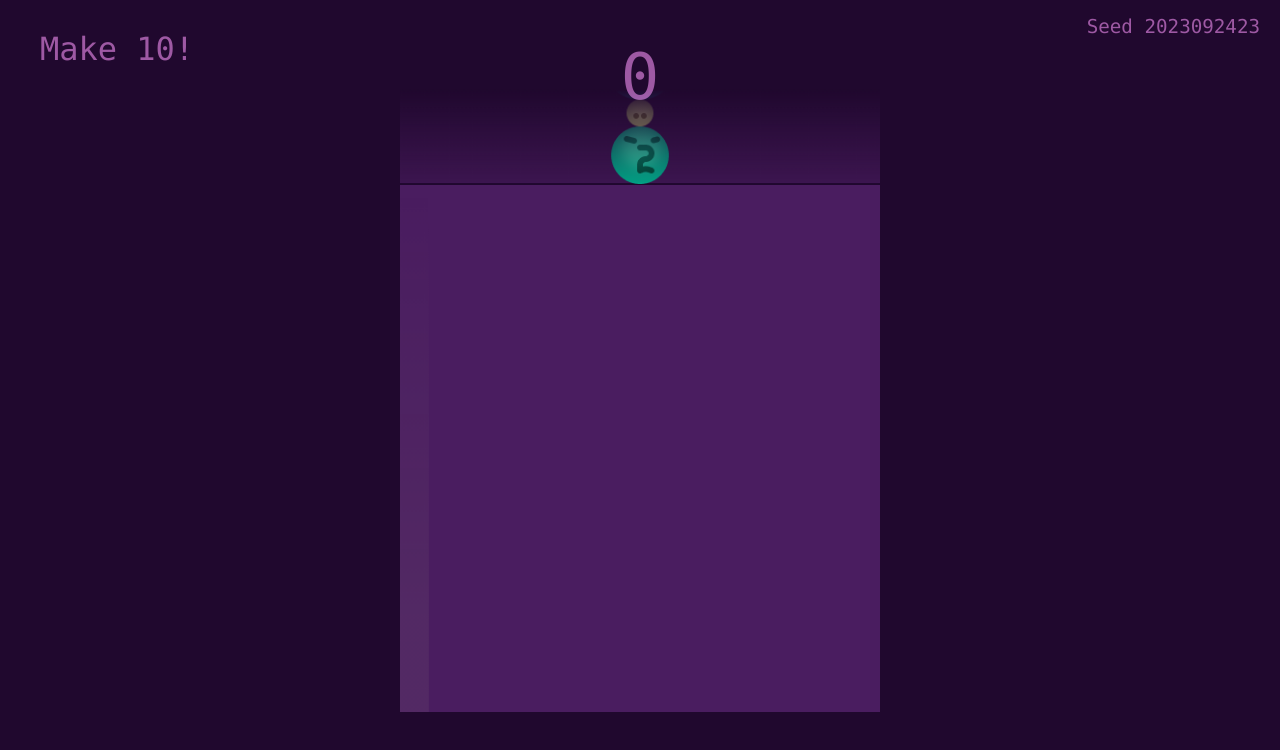
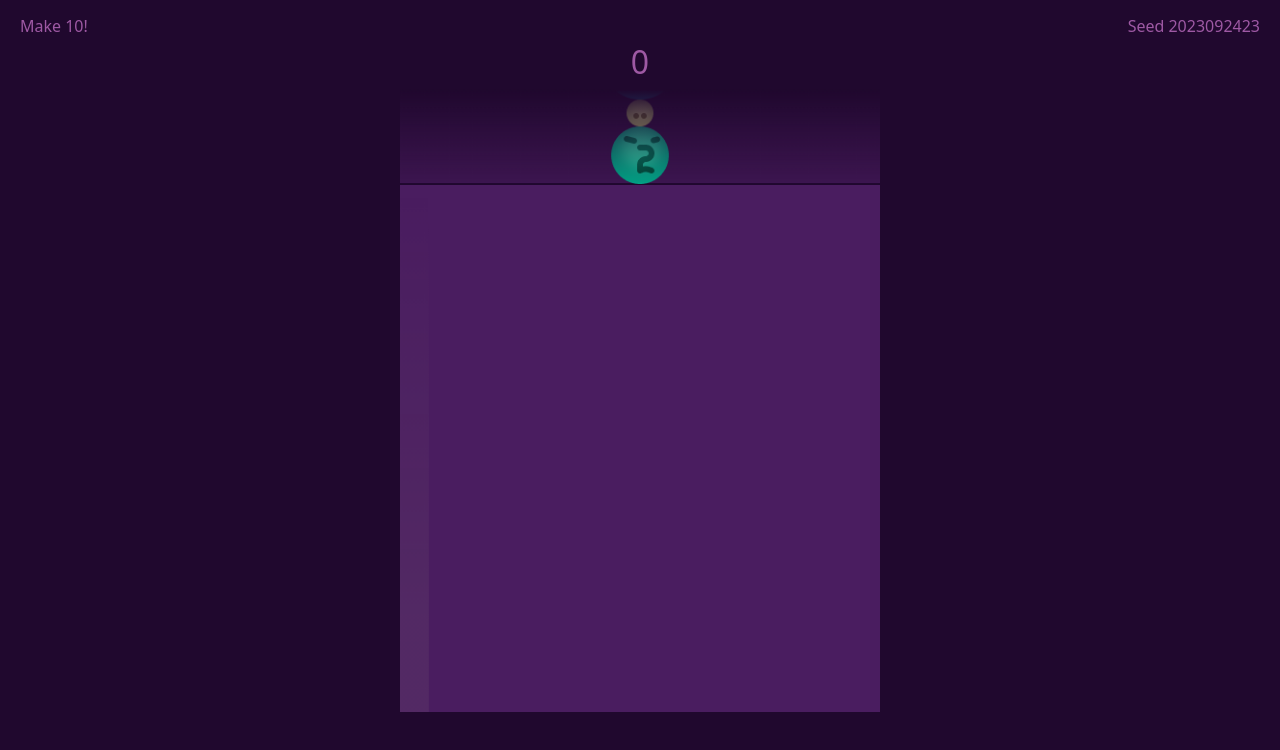
Before and after one commit to noacubestudio/suika-game-remix, a plain HTML site: page index.html in a window 1280 px wide. Drawn offline with Linux system fonts and the light colour scheme.

Commit message:
input tweaks, mobile display tweaks

```diff
--- a/game.js
+++ b/game.js
@@ -7,7 +7,7 @@ const SPHERES_CONFIG = [
     { stage: 2, radius: 20, points:  4, density: 0.25, friction: 0.2, restitution: 0.15, sound: new Audio('woosh-02.wav') },
     { stage: 3, radius: 30, points:  6, density: 0.2 , friction: 0.2, restitution: 0.15, sound: new Audio('woosh-03.wav') },
     { stage: 4, radius: 40, points: 10, density: 0.2 , friction: 0.2, restitution: 0.15, sound: new Audio('woosh-04.wav') },
-    { stage: 5, radius: 54, points: 16, density: 0.2 , friction: 0.2, restitution: 0.15 },
+    { stage: 5, radius: 54, points: 16, density: 0.2 , friction: 0.2, restitution: 0.15, sound: new Audio('woosh-01.wav') },
     { stage: 6, radius: 66, points: 26, density: 0.2 , friction: 0.2, restitution: 0.15 },
     { stage: 7, radius: 80, points: 42, density: 0.2 , friction: 0.2, restitution: 0.15 },
     { stage: 8, radius:100, points: 68, density: 0.2 , friction: 0.2, restitution: 0.15 },
@@ -87,6 +87,7 @@ let lastTickTime = Common.now();
 let isTouching = false;
 
 
+// walls, sensor at the top
 sceneSetup();
 
 
@@ -172,16 +173,20 @@ Events.on(engine, 'collisionActive', (event) => {
 });
 
 // mouse/touch events
+document.addEventListener('touchstart', startedTouch);
+document.addEventListener('touchmove', movedTouch);
+document.addEventListener('touchend', endedTouch);
+let usingTouchDevice = undefined;
 document.addEventListener('mousedown', startedTouch);
-document.addEventListener('touchstart', startedTouch);
 document.addEventListener('mousemove', movedTouch);
-document.addEventListener('touchmove', movedTouch);
 document.addEventListener('mouseup', endedTouch);
-document.addEventListener('touchend', endedTouch);
+
 
 function startedTouch(event) {
     event.preventDefault();
     if (lostGame) return;
+    if (event.type === 'touchstart') usingTouchDevice = true;
+    if (event.type === 'mousedown' && usingTouchDevice) return;
     isTouching = true;
 
     pushSphereFromBag(nextDrops, bagNext());
@@ -194,6 +199,7 @@ function startedTouch(event) {
 
 function movedTouch(event) {
     event.preventDefault();
+    if (event.type === 'mousemove' && usingTouchDevice) return;
     if (lostGame) return;
 
     const pos = (event.touches !== undefined) ? event.touches[0] : event;
@@ -204,6 +210,7 @@ function movedTouch(event) {
 
 function endedTouch(event) {
     if (lostGame) return;
+    if (event.type === 'mouseup' && usingTouchDevice) return;
     isTouching = false;
 
     dropScheduled = true;
@@ -214,7 +221,7 @@ function endedTouch(event) {
 function sceneSetup() {
     // floor and walls
     const wallStyle = { fillStyle: '#F9F' };
-    const wallWidth = 20;
+    const wallWidth = 40;
     const totalHeight = PLAY_AREA_HEIGHT + DROP_HEIGHT;
     Composite.add(world, [
         Bodies.rectangle(PLAY_AREA_WIDTH/2, totalHeight + wallWidth/2, PLAY_AREA_WIDTH, wallWidth, { isStatic: true, render: wallStyle }),
--- a/index.html
+++ b/index.html
@@ -2,7 +2,10 @@
 <html>
 <head>
     <meta charset="UTF-8">
+    <meta name="viewport" content="width=device-width, initial-scale=1.0, maximum-scale=1.0, user-scalable=no">
     <title>Suika Game Remix</title>
+
+
     <style>
         body {
             margin: 0;
@@ -13,6 +16,7 @@
             height: 100vh;
             background-color: #20082E;
             user-select: none;
+            font-family: system-ui, -apple-system, BlinkMacSystemFont, 'Segoe UI', Roboto, Oxygen, Ubuntu, Cantarell, 'Open Sans', 'Helvetica Neue', sans-serif;
         }
 
         #canvas-container {
@@ -34,28 +38,25 @@
             left: 50%;
             transform: translateX(-50%);
             text-align: center;
-            font-size: 4em;
-            font-family: 'Consolas', monospace;
+            font-size: 4vh;
             color: #ff99ff90;
         }
 
         #game-title {
             position: absolute;
-            top: 30px;
-            left: 40px;
-            font-size: 2em;
+            top: 15px;
+            left: 20px;
+            font-size: 2vh;
             color: #ff99ff90;
-            font-family: 'Consolas', monospace;
         }
 
         #seed {
             position: absolute;
             top: 15px;
             right: 20px;
-            font-size: 1.2em;
+            font-size: 2vh;
             color: #ff99ff90;
             text-align: right;
-            font-family: 'Consolas', monospace;
         }
     </style>
 </head>
```
